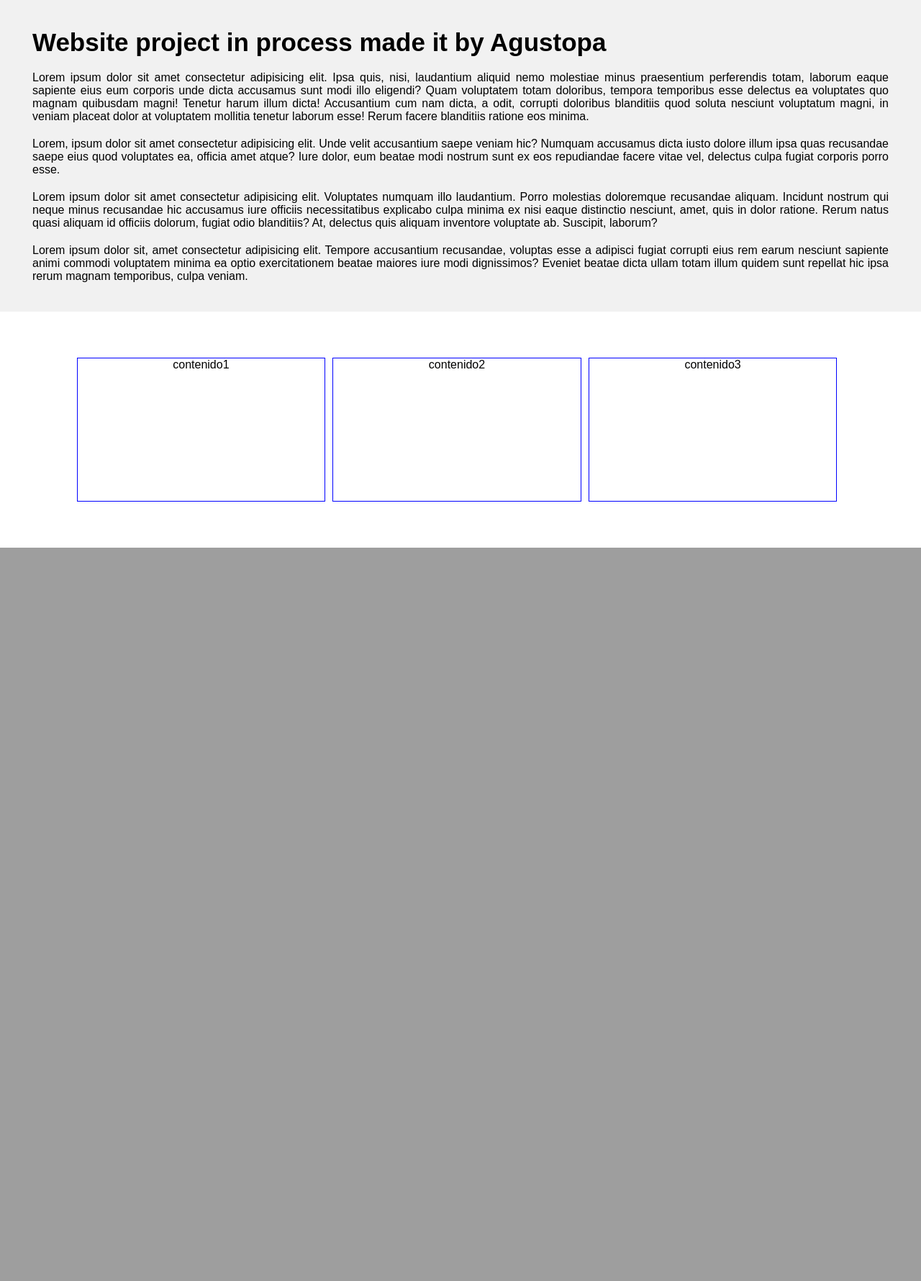
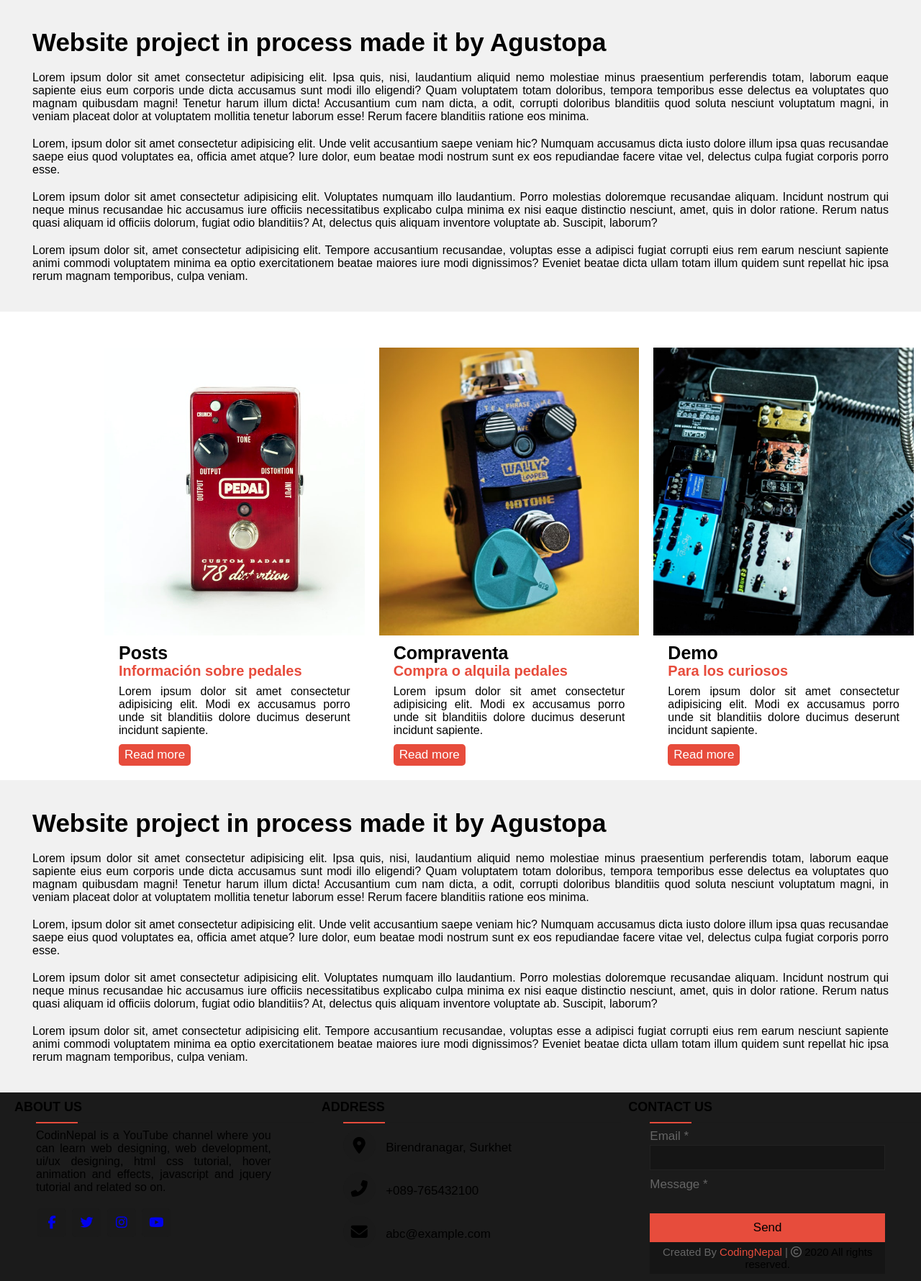
Before and after one commit to aagustopa/takepedaltake, a PHP site: page /code/index.php in a window 1280 px wide. Shown: the part 801-2581 px from the top of the page at 72% size. Before the commit the page ends 1562 px from the top, so only its background shows below. Run offline with PHP 8.4, Linux system fonts and the light colour scheme; some libraries are stand-ins or nearby versions.

Commit message:
footer added but main page not finished yet

```diff
--- a/src/assets/css/styles.css
+++ b/src/assets/css/styles.css
@@ -99,28 +99,228 @@
 
 /* CARDS */
 
-.cards{
+.slider{
+    max-width: 1150px;
     display: flex;
-    justify-content: center;
-    padding: 5%;
-    text-align: center;
+    /* margin-left: 135px;
+    margin-top: 50px; */
+    margin: 50px 0px 0px 135px;
 }
 
-.first{
-    border: 1px solid blue;
-    width:30%;
-    margin-right: 10px;
-    height: 200px;
+.slider .card{
+    flex: 1;
+    margin: 0 10px;
+    background: #fff;
 }
-.second{
-    border:1px solid blue;
-    width:30%;
-    margin-right: 10px;
+
+.slider .card .img{
+    /* height: 200px; */
+    height: 400px;
+    width: 100%;
 }
-.third{
-    border:1px solid blue;
-    width:30%;
-    margin-right: 10px;
+
+.slider .card .img img{
+    height: 100%;
+    width: 100%;
+    object-fit: cover;
+}
+
+.slider .card .content{
+    padding:10px 20px;
+}
+
+.card .content .title{
+    font-size: 25px;
+    font-weight: 600;
+}
+
+.card .content .sub-title{
+    font-size: 20px;
+    font-weight: 600;
+    color: #e74c3c;
+    line-height: 20px;
+}
+
+.card .content p{
+    text-align: justify;
+    margin: 10px 0;
+}
+
+.card .content .btn{
+    display: block;
+    text-align: left;
+    margin: 10px 0;
+}
+
+.card .content .btn button{
+    background: #e74c3c;
+    color: #fff;
+    border: none;
+    outline: none;
+    font-size: 17px;
+    padding: 5px 8px;
+    border-radius: 5px;
+    cursor: pointer;
+    transition: 0.2s;
+}
+
+.card .content .btn button:hover{
+    transform: scale(0.9);
+}
+/* FOOTER */
+
+.content1{
+  position: relative;
+  margin: 130px auto;
+  text-align: center;
+  padding: 0 20px;
+}
+.content1 .text{
+  font-size: 2.5rem;
+  font-weight: 600;
+  color: #202020;
+}
+.content1 .p{
+  font-size: 2.1875rem;
+  font-weight: 600;
+  color: #202020;
+}
+footer{
+    clear: both;
+  position: relative;
+  bottom: 0px;
+  width: 100%;
+  background: #1b1b1b;
+}
+.main-content{
+  display: flex;
+}
+.main-content .box{
+  flex-basis: 50%;
+  padding: 10px 20px;
+}
+.box h2{
+  font-size: 1.125rem;
+  font-weight: 600;
+  text-transform: uppercase;
+}
+.box .content{
+  margin: 20px 0 0 0;
+  position: relative;
+}
+.box .content:before{
+  position: absolute;
+  content: '';
+  top: -10px;
+  height: 2px;
+  width: 100%;
+  background: #1a1a1a;
+}
+.box .content:after{
+  position: absolute;
+  content: '';
+  height: 2px;
+  width: 15%;
+  background: #e74c3c;
+  top: -10px;
+}
+.left .content p{
+  text-align: justify;
+}
+.left .content .social{
+  margin: 20px 0 0 0;
+}
+.left .content .social a{
+  padding: 0 2px;
+}
+.left .content .social a span{
+  height: 40px;
+  width: 40px;
+  background: #1a1a1a;
+  line-height: 40px;
+  text-align: center;
+  font-size: 18px;
+  border-radius: 5px;
+  transition: 0.3s;
+}
+.left .content .social a span:hover{
+  background: #e74c3c;
+}
+.center .content .fas{
+  font-size: 1.4375rem;
+  background: #1a1a1a;
+  height: 45px;
+  width: 45px;
+  line-height: 45px;
+  text-align: center;
+  border-radius: 50%;
+  transition: 0.3s;
+  cursor: pointer;
+}
+.center .content .fas:hover{
+  background: #e74c3c;
+}
+.center .content .text{
+  font-size: 1.0625rem;
+  font-weight: 500;
+  padding-left: 10px;
+}
+.center .content .phone{
+  margin: 15px 0;
+}
+.right form .text{
+  font-size: 1.0625rem;
+  margin-bottom: 2px;
+  color: #656565;
+}
+.right form .msg{
+  margin-top: 10px;
+}
+.right form input, .right form .msgForm{
+  width: 100%;
+  font-size: 1.0625rem;
+  background: #151515;
+  padding-left: 10px;
+  border: 1px solid #222222;
+}
+.right form input:focus,
+.right form .msgForm:focus{
+  outline-color: #3498db;
+}
+.right form input{
+  height: 35px;
+}
+.right form .btn{
+  margin-top: 10px;
+}
+.right form .btn button{
+  height: 40px;
+  width: 100%;
+  border: none;
+  outline: none;
+  background: #e74c3c;
+  font-size: 1.0625rem;
+  font-weight: 500;
+  cursor: pointer;
+  transition: .3s;
+}
+.right form .btn button:hover{
+  background: #000;
+}
+.bottom center{
+  padding: 5px;
+  font-size: 0.9375rem;
+  background: #151515;
+}
+.bottom center span{
+  color: #656565;
+}
+.bottom center a{
+  color: #e74c3c;
+  text-decoration: none;
+}
+.bottom center a:hover{
+  text-decoration: underline;
 }
 
 @media (max-width: 868px){
@@ -156,8 +356,3 @@
         font-size: 23px;
     }
 }
-
-footer{
-    position: fixed;
-    bottom:0;
-}
--- a/src/code/index.html
+++ b/src/code/index.html
@@ -56,18 +56,134 @@
         </div>
     </div>
 
-    <div class="cards">
-        <div class="first">
-            contenido1
+    <div class="slider owl-carousel">
+        <div class="card">
+            <div class="img"><img src="../assets/img/pedal1.jpg" alt=""></div>
+            <div class="content">
+                <div class="title">Posts</div>
+                <div class="sub-title">Información sobre pedales</div>
+                <p>Lorem ipsum dolor sit amet consectetur adipisicing elit. Modi ex accusamus porro unde sit blanditiis
+                    dolore ducimus deserunt incidunt sapiente.</p>
+                <div class="btn">
+                    <button>Read more</button>
+                </div>
+            </div>
         </div>
-        <div class="second">
-            contenido2
+        <div class="card">
+            <div class="img"><img src="../assets/img/pedal2.jpg" alt=""></div>
+            <div class="content">
+                <div class="title">Compraventa</div>
+                <div class="sub-title">Compra o alquila pedales</div>
+                <p>Lorem ipsum dolor sit amet consectetur adipisicing elit. Modi ex accusamus porro unde sit blanditiis
+                    dolore ducimus deserunt incidunt sapiente.</p>
+                <div class="btn">
+                    <button>Read more</button>
+                </div>
+            </div>
         </div>
-        <div class="third">
-            contenido3
+        <div class="card">
+            <div class="img"><img src="../assets/img/pedal3.jpg" alt=""></div>
+            <div class="content">
+                <div class="title">Demo</div>
+                <div class="sub-title">Para los curiosos</div>
+                <p>Lorem ipsum dolor sit amet consectetur adipisicing elit. Modi ex accusamus porro unde sit blanditiis
+                    dolore ducimus deserunt incidunt sapiente.</p>
+                <div class="btn">
+                    <button>Read more</button>
+                </div>
+            </div>
         </div>
     </div>
-    <!-- <footer>&copy; Copyright 2020 Agustopa</footer> -->
+    <div class="about">
+        <div class="content">
+            <div class="title">Website project in process made it by Agustopa</div>
+            <p>Lorem ipsum dolor sit amet consectetur adipisicing elit. Ipsa quis, nisi, laudantium aliquid nemo
+                molestiae minus praesentium perferendis totam, laborum eaque sapiente eius eum corporis unde dicta
+                accusamus sunt modi illo eligendi? Quam voluptatem totam doloribus, tempora temporibus esse delectus ea
+                voluptates quo magnam quibusdam magni! Tenetur harum illum dicta! Accusantium cum nam dicta, a odit,
+                corrupti doloribus blanditiis quod soluta nesciunt voluptatum magni, in veniam placeat dolor at
+                voluptatem mollitia tenetur laborum esse! Rerum facere blanditiis ratione eos minima.</p>
+            <p>Lorem, ipsum dolor sit amet consectetur adipisicing elit. Unde velit accusantium saepe veniam hic?
+                Numquam accusamus dicta iusto dolore illum ipsa quas recusandae saepe eius quod voluptates ea, officia
+                amet atque? Iure dolor, eum beatae modi nostrum sunt ex eos repudiandae facere vitae vel, delectus culpa
+                fugiat corporis porro esse.</p>
+            <p>Lorem ipsum dolor sit amet consectetur adipisicing elit. Voluptates numquam illo laudantium. Porro
+                molestias doloremque recusandae aliquam. Incidunt nostrum qui neque minus recusandae hic accusamus iure
+                officiis necessitatibus explicabo culpa minima ex nisi eaque distinctio nesciunt, amet, quis in dolor
+                ratione. Rerum natus quasi aliquam id officiis dolorum, fugiat odio blanditiis? At, delectus quis
+                aliquam inventore voluptate ab. Suscipit, laborum?</p>
+            <p>Lorem ipsum dolor sit, amet consectetur adipisicing elit. Tempore accusantium recusandae, voluptas esse a
+                adipisci fugiat corrupti eius rem earum nesciunt sapiente animi commodi voluptatem minima ea optio
+                exercitationem beatae maiores iure modi dignissimos? Eveniet beatae dicta ullam totam illum quidem sunt
+                repellat hic ipsa rerum magnam temporibus, culpa veniam.</p>
+        </div>
+    </div>
+    <!-- Footer -->
+    <footer>
+        <div class="main-content">
+            <div class="left box">
+                <h2>
+                    About us</h2>
+                <div class="content">
+                    <p>
+                        CodinNepal is a YouTube channel where you can learn web designing, web development, ui/ux
+                        designing, html css tutorial, hover animation and effects, javascript and jquery tutorial and
+                        related so on.</p>
+                    <div class="social">
+                        <a href="https://facebook.com/coding.np"><span class="fab fa-facebook-f"></span></a>
+                        <a href="#"><span class="fab fa-twitter"></span></a>
+                        <a href="https://instagram.com/coding.np"><span class="fab fa-instagram"></span></a>
+                        <a href="https://youtube.com/c/codingnepal"><span class="fab fa-youtube"></span></a>
+                    </div>
+                </div>
+            </div>
+            <div class="center box">
+                <h2>
+                    Address</h2>
+                <div class="content">
+                    <div class="place">
+                        <span class="fas fa-map-marker-alt"></span>
+                        <span class="text">Birendranagar, Surkhet</span>
+                    </div>
+                    <div class="phone">
+                        <span class="fas fa-phone-alt"></span>
+                        <span class="text">+089-765432100</span>
+                    </div>
+                    <div class="email">
+                        <span class="fas fa-envelope"></span>
+                        <span class="text">abc@example.com</span>
+                    </div>
+                </div>
+            </div>
+            <div class="right box">
+                <h2>
+                    Contact us</h2>
+                <div class="content">
+                    <form action="#">
+                        <div class="email">
+                            <div class="text">
+                                Email *</div>
+                            <input type="email" required>
+                        </div>
+                        <div class="msg">
+                            <div class="text">
+                                Message *</div>
+                            <!-- NOTE: Due to more textarea tag I got an error. So I changed the textarea name to changeit. Please change that changeit name to textarea -->
+                            <changeit id=".msgForm" rows="2" cols="25" required></changeit>
+                            <!-- replace this changeit name to textarea -->
+
+                            <br />
+                            <div class="btn">
+                                <button type="submit">Send</button>
+                            </div>
+                            <div class="bottom">
+                                <center>
+                                    <span class="credit">Created By <a
+                                            href="https://youtube.com/c/codingnepal">CodingNepal</a> | </span>
+                                    <span class="far fa-copyright"></span> 2020 All rights reserved.
+                                </center>
+                            </div>
+                            <!-- <footer>&copy; Copyright 2020 Agustopa</footer> -->
 </body>
 
 </html>
```
Also changed, not shown: src/assets/img/pedal1.jpg (added), src/assets/img/pedal2.jpg (added), src/assets/img/pedal3.jpg (added).
